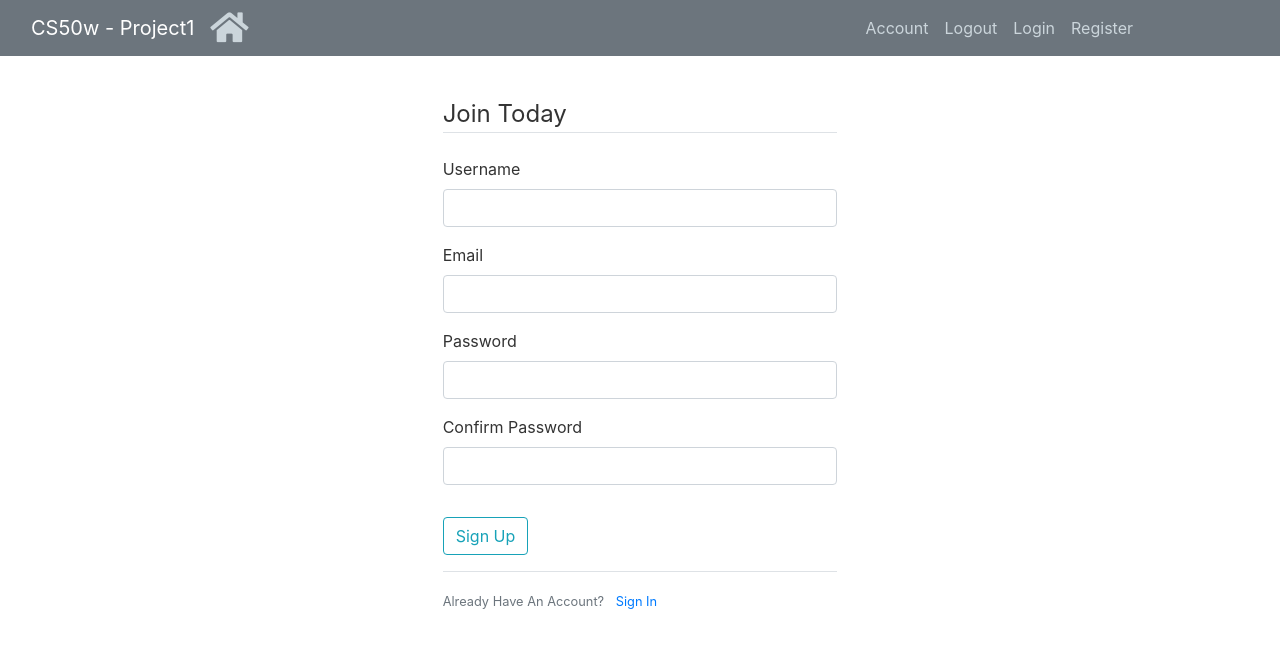
After one commit to Joerockafella/kitabu, a Flask app: page /register in a window 1280 px wide. The commit adds this page. Shown: the top 648 px of the page. Run offline with Flask 2, Linux system fonts and the light colour scheme; some libraries are stand-ins or nearby versions.

Commit message:
register page update 1

```diff
--- a/application.py
+++ b/application.py
@@ -6,8 +6,11 @@ from flask import Flask, session, render_template, request, redirect, url_for, M
 from flask_session import Session
 from sqlalchemy import create_engine
 from sqlalchemy.orm import scoped_session, sessionmaker
+from forms import RegistrationForm, LoginForm
 
 app = Flask(__name__)
+
+app.config['SECRET_KEY'] = 'SECRET_KEY'
 
 # Check for environment variable
 if not os.getenv("DATABASE_URL"):
@@ -25,9 +28,18 @@ db = scoped_session(sessionmaker(bind=engine))
 @app.route("/")
 @app.route("/home")
 def index():
-
     books = db.execute("SELECT isbn, title, author, year FROM books").fetchall()
     return render_template("index.html", title='Home', books=books)
 
+@app.route("/register", methods=['GET', 'POST'])
+def register():
+    form = RegistrationForm()
+    return render_template("register.html", title='Register', form=form)
+
+@app.route("/login")
+def login():
+    form = LoginForm()
+    return render_template("login.html", title='Login', form=form)
+
 if __name__ == "__main__":
     app.run(debug=True)
--- /dev/null
+++ b/forms.py
@@ -0,0 +1,18 @@
+from flask_wtf import FlaskForm
+from wtforms import StringField, PasswordField, SubmitField, BooleanField
+from wtforms.validators import DataRequired, Length, Email, EqualTo
+
+#Creating the Registration Form
+class RegistrationForm(FlaskForm):
+    username = StringField('Username', validators=[DataRequired(), Length(min=3, max=20)])
+    email = StringField('Email', validators=[DataRequired(), Email()])
+    password = PasswordField('Password', validators=[DataRequired()])
+    confirm_password = PasswordField('Confirm Password', validators=[DataRequired(), EqualTo('password')])
+    submit = SubmitField('Sign Up')
+
+#Creating the Login Form
+class LoginForm(FlaskForm):
+    email = StringField('Email', validators=[DataRequired(), Email()])
+    password = PasswordField('Password', validators=[DataRequired()])
+    remember = BooleanField ('Remember Me')
+    submit = SubmitField('Login')
--- a/templates/layout.html
+++ b/templates/layout.html
@@ -30,13 +30,22 @@
                   <div class="navbar-nav mr-auto">
                     <a class="nav-item nav-link p-0" href="{{ url_for('index') }}"><i class="fa fa-home m-0 p-0" style="font-size:34px;"></i></a>
                   </div>
+                  <!-- Navbar Right Side -->
+                  <div class="navbar-nav">
 
+                          <a class="nav-item nav-link" href="{{ url_for('index') }}">Account</a>
+                          <a class="nav-item nav-link" href="{{ url_for('index') }}">Logout</a>
+
+                          <a class="nav-item nav-link" href="{{ url_for('index') }}">Login</a>
+                          <a class="nav-item nav-link" href="{{ url_for('register') }}">Register</a>
+
+                  </div>
                 </div>
               </div>
             </nav>
         </header>
         <main>
-                {% block main %}{% endblock %}
+                {% block main %}{% endblock main %}
         </main>
 
 		 <!-- jQuery first, then Popper.js, then Bootstrap JS -->
--- /dev/null
+++ b/templates/login.html
@@ -0,0 +1,5 @@
+{% extends "layout.html" %}
+
+{% block content %}
+    <h1>Login</h1>
+{% endblock content %}
--- /dev/null
+++ b/templates/register.html
@@ -0,0 +1,35 @@
+{% extends "layout.html" %}
+{% block main %}
+    <div class="container p-3 mx-auto col-4">
+        <form action="" method="POST">
+            {{ form.hidden_tag() }}
+            <fieldset class="form-group">
+                <legend class="border-bottom mb-4">Join Today</legend>
+                <div class="form-group">
+                    {{ form.username.label(class="form-control-label") }}
+                    {{ form.username(class="form-control form-control") }}
+                </div>
+                <div class="form-group">
+                    {{ form.email.label(class="form-control-label") }}
+                    {{ form.email(class="form-control form-control") }}
+                </div>
+                <div class="form-group">
+                    {{ form.password.label(class="form-control-label") }}
+                    {{ form.password(class="form-control form-control") }}
+                </div>
+                <div class="form-group">
+                    {{ form.confirm_password.label(class="form-control-label") }}
+                    {{ form.confirm_password(class="form-control form-control") }}
+                </div>
+            </fieldset>
+            <div class="form-group">
+                {{ form.submit(class="btn btn-outline-info") }}
+            </div>
+        </form>
+        <div class="border-top pt-3">
+            <small class="text-muted">
+                Already Have An Account? <a class="ml-2" href="{{ url_for('login') }}">Sign In</a>
+            </small>
+        </div>
+    </div>
+{% endblock main %}
```
Also changed, not shown: 2 other files.
